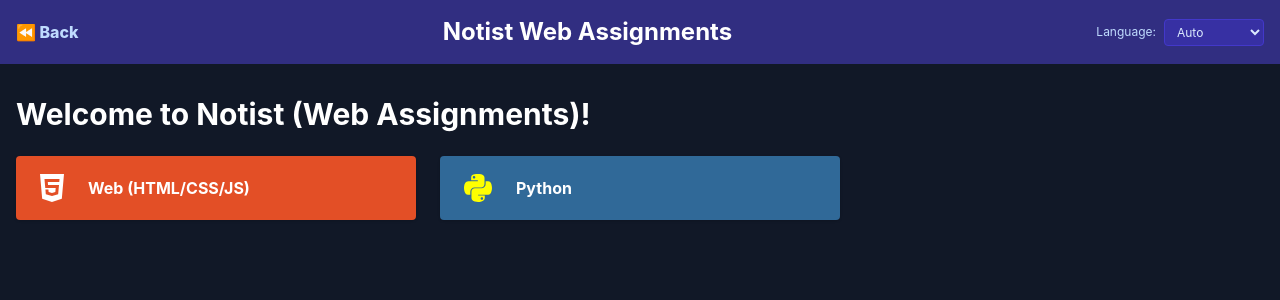
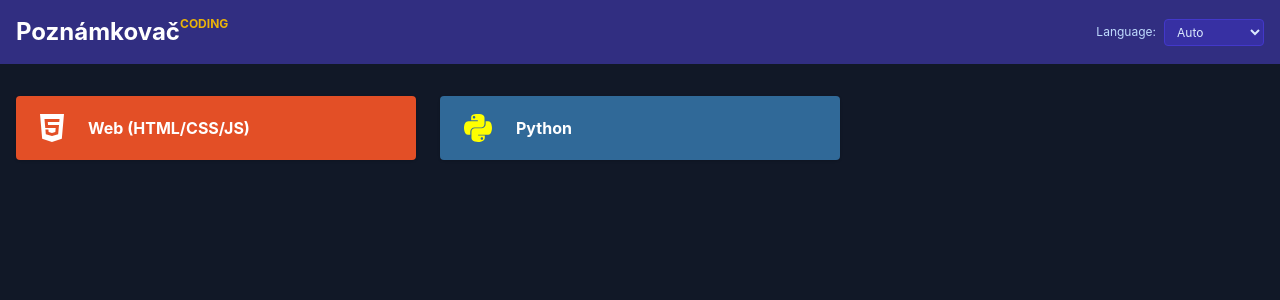
Before and after one commit to Poznamkovac/poznamkovac-coding, a React (Vite) app: page /embed in a window 1280 px wide. Shown: the top 300 px of the page. Built offline with nearby package versions, Linux system fonts and the light colour scheme.

Commit message:
tweak header

```diff
--- a/public/data/en.json
+++ b/public/data/en.json
@@ -1,10 +1,5 @@
 {
-  "app": {
-    "title": "Notist Web Assignments",
-    "welcome": "Welcome to Notist (Web Assignments)!"
-  },
   "header": {
-    "back": "⏪ Back",
     "home": "Home",
     "language": "Language",
     "auto": "Auto"
--- a/public/data/sk.json
+++ b/public/data/sk.json
@@ -1,10 +1,5 @@
 {
-  "app": {
-    "title": "Poznámkovač Webúlohy",
-    "welcome": "Vitajte v Poznámkovač (Webúlohy)!"
-  },
   "header": {
-    "back": "⏪ Späť",
     "home": "Domov",
     "language": "Jazyk",
     "auto": "Automaticky"
--- a/src/components/Header.tsx
+++ b/src/components/Header.tsx
@@ -1,20 +1,15 @@
 import type React from "react";
-import { Link, useNavigate } from "react-router-dom";
-import { useI18n } from "../hooks/useI18n";
+import { Link } from "react-router-dom";
 import LanguageSwitch from "./LanguageSwitch";
 
 const Header: React.FC = () => {
-  const navigate = useNavigate();
-  const { t } = useI18n();
-
   return (
     <header className="p-4 text-white bg-indigo-900">
       <div className="container flex flex-col items-center justify-between gap-2 mx-auto sm:flex-row">
-        <button onClick={() => navigate(-1)} className="font-extrabold text-blue-200">
-          {t("header.back")}
-        </button>
         <Link to="/" className="text-2xl font-bold text-center">
-          {t("app.title")}
+          <span className="flex flex-row items-center">
+            Poznámkovač<span className="self-start text-xs text-yellow-500 uppercase">Coding</span>
+          </span>
         </Link>
         <nav className="flex items-center gap-4">
           <LanguageSwitch />
--- a/src/pages/CategoryPage.tsx
+++ b/src/pages/CategoryPage.tsx
@@ -259,7 +259,7 @@
   const categoryInfo = useMemo(() => {
     if (!allCategories || categoryPathParts.length === 0) {
       // For the home page, return a special value
-      return { category: { id: "", title: t("app.welcome"), color: "#333", children: allCategories }, fullPath: "" };
+      return { category: { id: "", title: "🏠", color: "#333", children: allCategories }, fullPath: "" };
     }
     return findCategoryInHierarchy(allCategories, categoryPathParts);
   }, [allCategories, categoryPathParts, t]);
--- a/src/pages/HomePage.tsx
+++ b/src/pages/HomePage.tsx
@@ -58,7 +58,6 @@
 
   return (
     <div>
-      <h1 className="mb-6 text-3xl font-bold">{t("app.welcome")}</h1>
       <CategoryList categories={categories} path="" />
     </div>
   );
```
